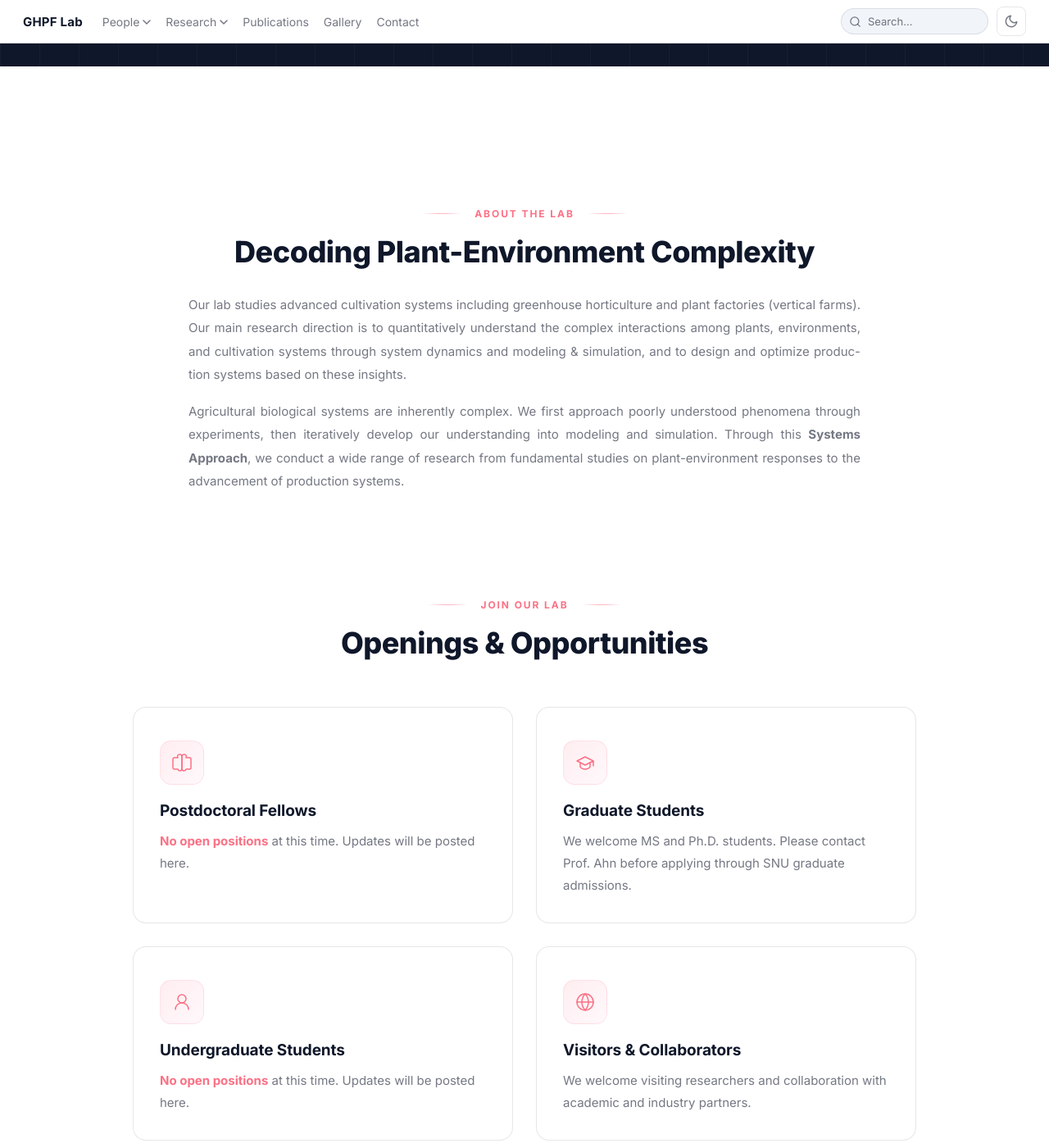
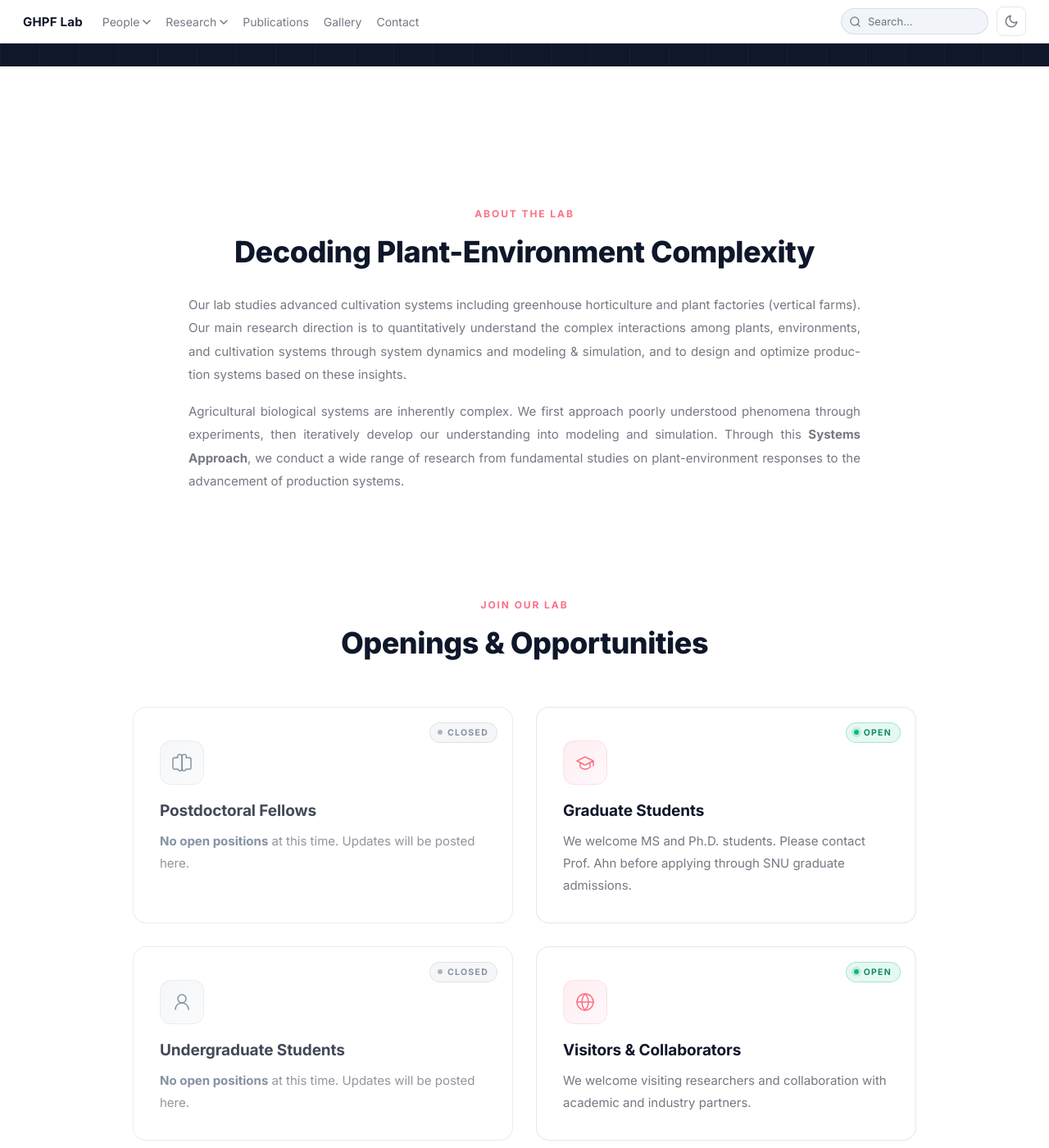
Before and after one commit to snughpf-alt/ghpf-lab-web-final-2, a Jekyll site: the page built from contact.md, in a window 1280 px wide and 1400 px high, scrolled down 356 px. Shown: the whole window at 82% size. Built offline with Jekyll 4.4.1, drawn with Linux system fonts in a browser that asks for light colours.

Commit message:
Polish contact page: open/closed status, cleaner headers, info card
A — Open/Closed status on Join Cards
- Add a pill badge in the corner of each card and modifier classes
  (.join-card--open / .join-card--closed) for differentiated styling
- Open cards get a green pulse-style badge; closed cards dim down with
  a slate badge so the open positions visually pop

B — Cleaner section eyebrows
- Drop the decorative line spans flanking "About the Lab" / "Join Our
  Lab" labels; the label alone is enough and feels less template-y

C — Map + Info redesign
- Wrap the contact info in a styled card (.join-top__info--card) with
  panel background and shadow to match the map's visual weight
- Each block gains a small accented icon (envelope, map pin)
- Add a "Get directions ↗" link under the address that opens Google
  Maps for the SNU CALS Bldg. 200 search

https://claude.ai/code/session_01AC1F4b7HxCDaoN7Xuq9VXj

```diff
--- a/assets/css/site.scss
+++ b/assets/css/site.scss
@@ -2254,15 +2254,45 @@ a:hover{color:var(--accent)}
   justify-content:center;
   padding:8px 4px 8px 0;
 }
+.join-top__info--card{
+  background:var(--panel);
+  border:1px solid var(--line);
+  border-radius:18px;
+  padding:32px 28px;
+  box-shadow:0 4px 24px rgba(15,23,42,.04);
+  justify-content:flex-start;
+  gap:0;
+}
 
 .join-info__block{
+  display:flex;
+  align-items:flex-start;
+  gap:16px;
   padding:4px 0;
+}
+.join-info__block-content{
+  flex:1;
+  min-width:0;
+}
+
+.join-info__icon{
+  flex:0 0 auto;
+  display:flex;
+  align-items:center;
+  justify-content:center;
+  width:40px;
+  height:40px;
+  border-radius:11px;
+  background:linear-gradient(135deg, rgba(251,113,133,.10) 0%, rgba(249,168,212,.06) 100%);
+  border:1px solid rgba(251,113,133,.16);
+  color:var(--accent);
+  margin-top:2px;
 }
 
 .join-info__divider{
   height:1px;
   background:var(--line);
-  margin:28px 0;
+  margin:24px 0;
 }
 
 .join-info__block-label{
@@ -2272,7 +2302,7 @@ a:hover{color:var(--accent)}
   letter-spacing:.16em;
   text-transform:uppercase;
   color:var(--muted);
-  margin-bottom:12px;
+  margin-bottom:8px;
   opacity:.7;
 }
 
@@ -2294,6 +2324,22 @@ a:hover{color:var(--accent)}
   font-size:14px;
   line-height:1.75;
   color:var(--muted);
+}
+
+.join-info__directions{
+  display:inline-flex;
+  align-items:center;
+  gap:5px;
+  margin-top:12px;
+  font-size:13px;
+  font-weight:600;
+  color:var(--accent);
+  text-decoration:none;
+  transition:gap .2s ease, opacity .2s ease;
+}
+.join-info__directions:hover{
+  gap:9px;
+  opacity:.85;
 }
 
 .join-top__map{
@@ -2419,6 +2465,69 @@ a:hover{color:var(--accent)}
   font-weight:700;
 }
 
+/* --- Open / Closed status --- */
+.join-card__status{
+  position:absolute;
+  top:18px;
+  right:18px;
+  display:inline-flex;
+  align-items:center;
+  gap:6px;
+  font-size:10.5px;
+  font-weight:700;
+  letter-spacing:.12em;
+  text-transform:uppercase;
+  padding:5px 10px 5px 9px;
+  border-radius:999px;
+  z-index:1;
+}
+.join-card__status::before{
+  content:"";
+  display:inline-block;
+  width:6px;
+  height:6px;
+  border-radius:50%;
+}
+.join-card--open .join-card__status{
+  background:rgba(16,185,129,.10);
+  color:#0f8f63;
+  border:1px solid rgba(16,185,129,.30);
+}
+.join-card--open .join-card__status::before{
+  background:#10b981;
+  box-shadow:0 0 0 3px rgba(16,185,129,.18);
+}
+.join-card--closed{
+  opacity:.78;
+}
+.join-card--closed:hover{opacity:1}
+.join-card--closed::before{
+  background:linear-gradient(90deg, rgba(148,163,184,.6) 0%, rgba(148,163,184,.3) 100%);
+}
+.join-card--closed .join-card__icon{
+  background:linear-gradient(135deg, rgba(148,163,184,.10) 0%, rgba(148,163,184,.05) 100%);
+  border-color:rgba(148,163,184,.18);
+  color:#64748b;
+}
+.join-card--closed .join-card__highlight{
+  color:#64748b;
+}
+.join-card--closed .join-card__status{
+  background:rgba(100,116,139,.08);
+  color:#64748b;
+  border:1px solid rgba(100,116,139,.20);
+}
+.join-card--closed .join-card__status::before{
+  background:#94a3b8;
+}
+
+[data-theme="dark"] .join-card--open .join-card__status{
+  color:#34d399;
+}
+[data-theme="dark"] .join-card--closed .join-card__status{
+  color:#cbd5e1;
+}
+
 /* --- Responsive --- */
 @media (max-width:900px){
   .join-page{padding:100px 0 120px}
@@ -2429,6 +2538,7 @@ a:hover{color:var(--accent)}
   }
   .join-top--bottom{margin-top:96px}
   .join-top__info{padding:8px 0}
+  .join-top__info--card{padding:24px 22px}
   .join-top__map,
   .join-top__map iframe{
     min-height:280px;
--- a/contact.md
+++ b/contact.md
@@ -15,9 +15,7 @@ title: Contact
     <!-- ───── About ───── -->
     <div class="join-about">
       <div class="join-eyebrow">
-        <span class="join-eyebrow__line"></span>
         <span class="join-section__label">About the Lab</span>
-        <span class="join-eyebrow__line"></span>
       </div>
       <h2 class="join-info__title join-info__title--lg">Decoding Plant-Environment Complexity</h2>
       <p class="join-about__text">
@@ -31,9 +29,7 @@ title: Contact
     <!-- ───── Join Section Label ───── -->
     <div class="join-cards-header">
       <div class="join-eyebrow">
-        <span class="join-eyebrow__line"></span>
         <span class="join-section__label">Join Our Lab</span>
-        <span class="join-eyebrow__line"></span>
       </div>
       <h2 class="join-info__title join-info__title--lg">Openings &amp; Opportunities</h2>
     </div>
@@ -41,7 +37,8 @@ title: Contact
     <!-- ───── Join Cards ───── -->
     <div class="join-cards join-cards--grid">
 
-      <div class="join-card">
+      <div class="join-card join-card--closed">
+        <span class="join-card__status">Closed</span>
         <div class="join-card__icon">
           <svg width="24" height="24" viewBox="0 0 24 24" fill="none" stroke="currentColor" stroke-width="1.5" stroke-linecap="round" stroke-linejoin="round"><path d="M9.5 2A2.5 2.5 0 0 1 12 4.5v15a2.5 2.5 0 0 1-4.96.44H2.5A1.5 1.5 0 0 1 1 18.5v-11A1.5 1.5 0 0 1 2.5 6h4.54A2.5 2.5 0 0 1 9.5 2Z"/><path d="M14.5 2A2.5 2.5 0 0 0 12 4.5v15a2.5 2.5 0 0 0 4.96.44h4.54a1.5 1.5 0 0 0 1.5-1.5v-11a1.5 1.5 0 0 0-1.5-1.5h-4.54A2.5 2.5 0 0 0 14.5 2Z"/></svg>
         </div>
@@ -49,7 +46,8 @@ title: Contact
         <p class="join-card__body"><strong class="join-card__highlight">No open positions</strong> at this time. Updates will be posted here.</p>
       </div>
 
-      <div class="join-card">
+      <div class="join-card join-card--open">
+        <span class="join-card__status">Open</span>
         <div class="join-card__icon">
           <svg width="24" height="24" viewBox="0 0 24 24" fill="none" stroke="currentColor" stroke-width="1.5" stroke-linecap="round" stroke-linejoin="round"><path d="M22 10v6M2 10l10-5 10 5-10 5z"/><path d="M6 12v5c0 1.1 2.7 3 6 3s6-1.9 6-3v-5"/></svg>
         </div>
@@ -57,7 +55,8 @@ title: Contact
         <p class="join-card__body">We welcome MS and Ph.D. students. Please contact Prof. Ahn before applying through SNU graduate admissions.</p>
       </div>
 
-      <div class="join-card">
+      <div class="join-card join-card--closed">
+        <span class="join-card__status">Closed</span>
         <div class="join-card__icon">
           <svg width="24" height="24" viewBox="0 0 24 24" fill="none" stroke="currentColor" stroke-width="1.5" stroke-linecap="round" stroke-linejoin="round"><circle cx="12" cy="8" r="5"/><path d="M20 21a8 8 0 0 0-16 0"/></svg>
         </div>
@@ -65,7 +64,8 @@ title: Contact
         <p class="join-card__body"><strong class="join-card__highlight">No open positions</strong> at this time. Updates will be posted here.</p>
       </div>
 
-      <div class="join-card">
+      <div class="join-card join-card--open">
+        <span class="join-card__status">Open</span>
         <div class="join-card__icon">
           <svg width="24" height="24" viewBox="0 0 24 24" fill="none" stroke="currentColor" stroke-width="1.5" stroke-linecap="round" stroke-linejoin="round"><circle cx="12" cy="12" r="10"/><path d="M2 12h20"/><path d="M12 2a15.3 15.3 0 0 1 4 10 15.3 15.3 0 0 1-4 10 15.3 15.3 0 0 1-4-10 15.3 15.3 0 0 1 4-10z"/></svg>
         </div>
@@ -87,19 +87,33 @@ title: Contact
         </iframe>
       </div>
 
-      <div class="join-top__info">
+      <div class="join-top__info join-top__info--card">
         <div class="join-info__block">
-          <span class="join-info__block-label">Email</span>
-          <a href="mailto:tiahn@snu.ac.kr" class="join-info__email-link">tiahn@snu.ac.kr</a>
+          <div class="join-info__icon" aria-hidden="true">
+            <svg width="20" height="20" viewBox="0 0 24 24" fill="none" stroke="currentColor" stroke-width="1.6" stroke-linecap="round" stroke-linejoin="round"><rect x="2" y="4" width="20" height="16" rx="2"/><path d="m22 7-8.97 5.7a1.94 1.94 0 0 1-2.06 0L2 7"/></svg>
+          </div>
+          <div class="join-info__block-content">
+            <span class="join-info__block-label">Email</span>
+            <a href="mailto:tiahn@snu.ac.kr" class="join-info__email-link">tiahn@snu.ac.kr</a>
+          </div>
         </div>
 
         <div class="join-info__divider"></div>
 
         <div class="join-info__block">
-          <span class="join-info__block-label">Address</span>
-          <p class="join-info__address-text">
-            College of Agriculture and Life Sciences,<br>Bldg. 200, Room 3118<br>Seoul National University<br>1 Gwanak-ro, Gwanak-gu, Seoul 08826
-          </p>
+          <div class="join-info__icon" aria-hidden="true">
+            <svg width="20" height="20" viewBox="0 0 24 24" fill="none" stroke="currentColor" stroke-width="1.6" stroke-linecap="round" stroke-linejoin="round"><path d="M20 10c0 6-8 12-8 12s-8-6-8-12a8 8 0 0 1 16 0Z"/><circle cx="12" cy="10" r="3"/></svg>
+          </div>
+          <div class="join-info__block-content">
+            <span class="join-info__block-label">Address</span>
+            <p class="join-info__address-text">
+              College of Agriculture and Life Sciences,<br>Bldg. 200, Room 3118<br>Seoul National University<br>1 Gwanak-ro, Gwanak-gu, Seoul 08826
+            </p>
+            <a class="join-info__directions" href="https://www.google.com/maps/search/?api=1&query=Seoul+National+University+Building+200" target="_blank" rel="noopener noreferrer">
+              Get directions
+              <svg width="14" height="14" viewBox="0 0 24 24" fill="none" stroke="currentColor" stroke-width="2" stroke-linecap="round" stroke-linejoin="round"><path d="M7 17 17 7"/><path d="M7 7h10v10"/></svg>
+            </a>
+          </div>
         </div>
       </div>
     </div>
```
